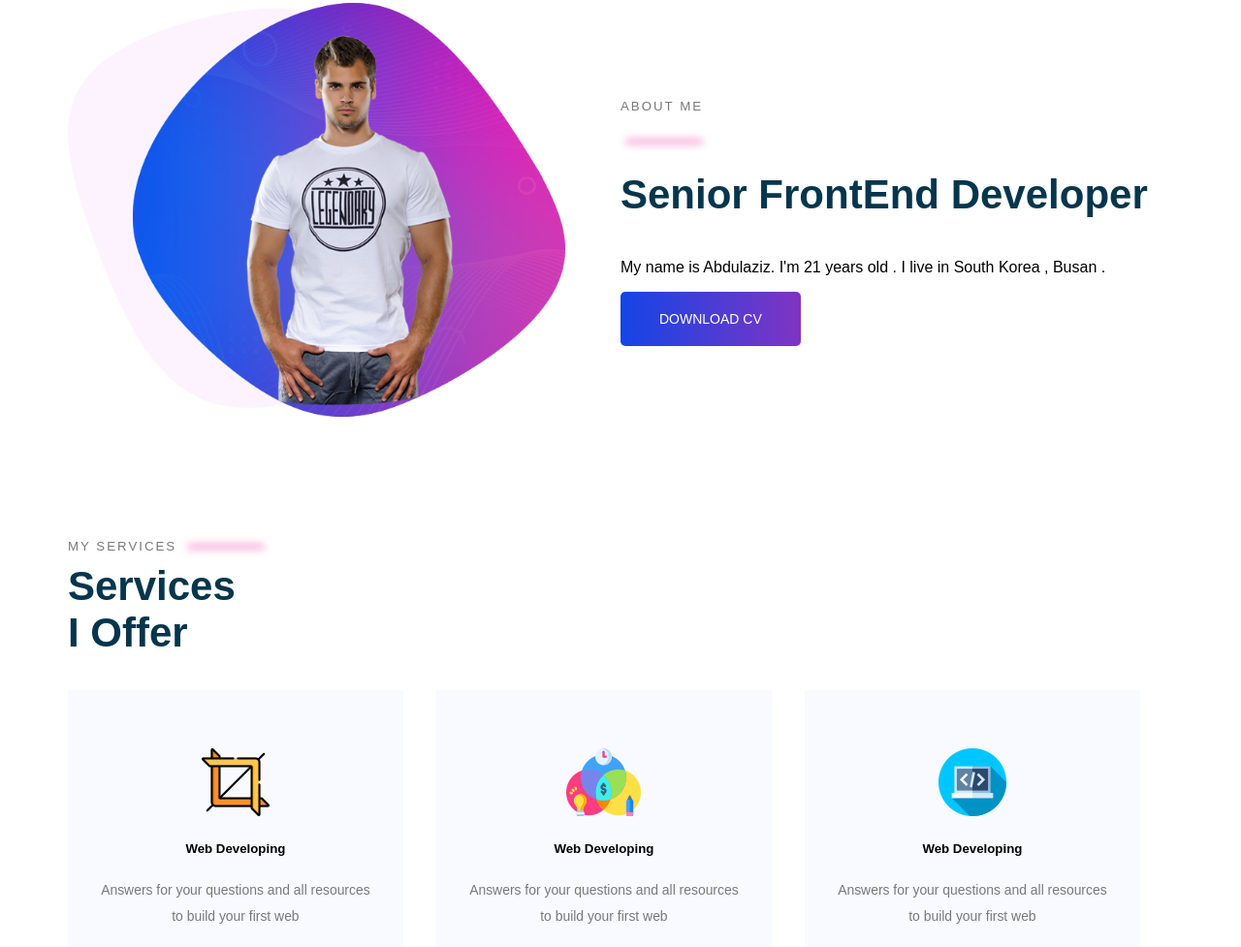
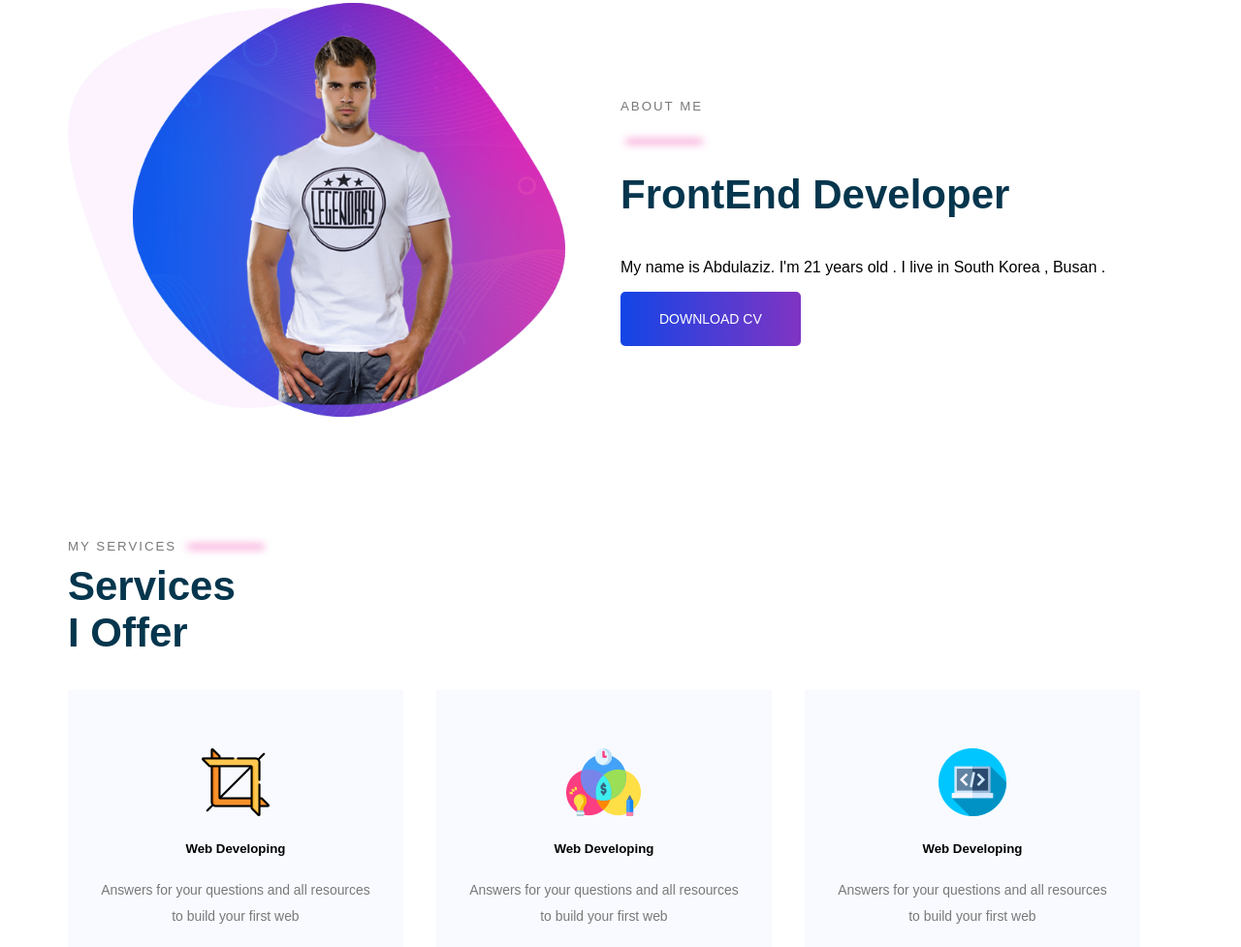
Before and after one commit to Abdulaziz-Abdukhalimov/portfolio, a plain HTML site: page index.html in a window 1280 px wide. Shown: the part 1135-2112 px from the top of the page at 97% size. Drawn offline with Linux system fonts and the light colour scheme.

Commit message:
Update index.html

```diff
--- a/index.html
+++ b/index.html
@@ -105,7 +105,7 @@
           </h5>
           <h3 class="blur-line"></h3>
           <h3 class="section-title">
-            Senior FrontEnd Developer
+            FrontEnd Developer
           </h3>
           <p class="about-me__decription">
             My name is Abdulaziz. I'm 21 years old . I live in South Korea , Busan .
```
